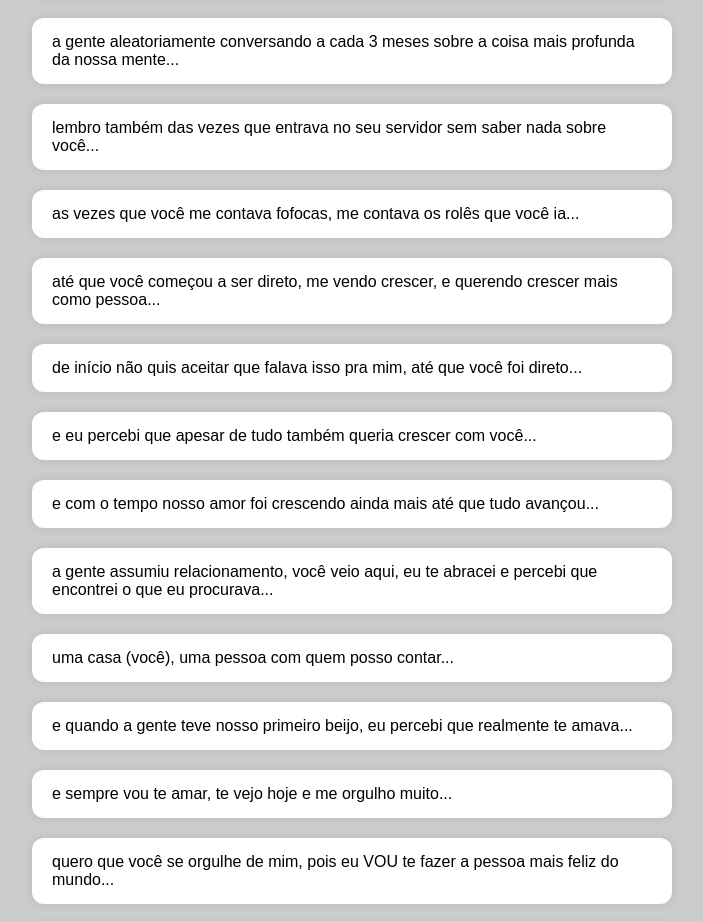
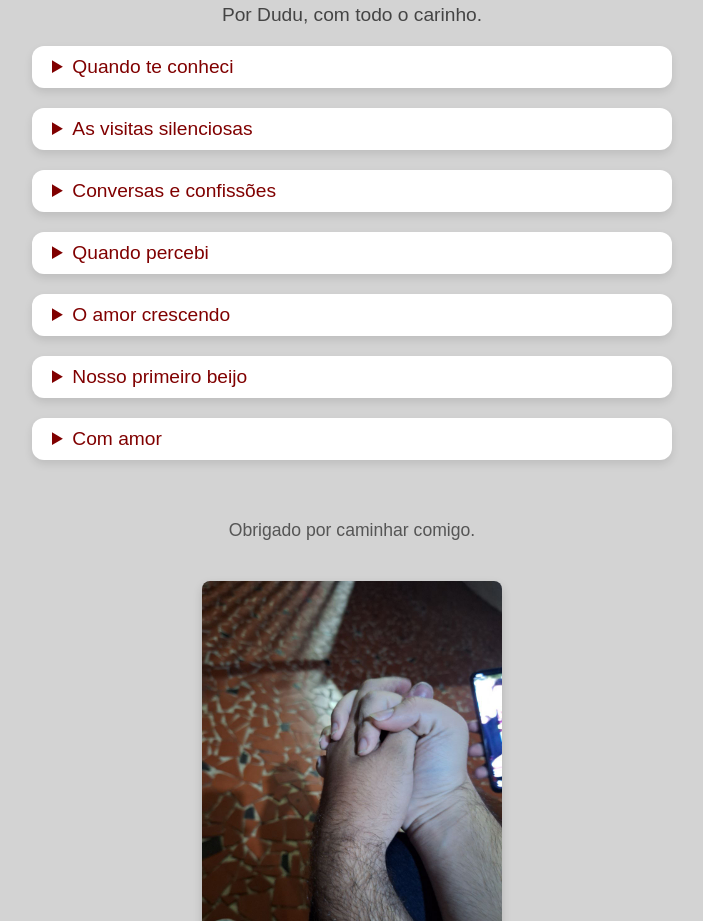
Before and after one commit to zdudublox/surpresa-khy, a plain HTML site: page docs/historia.html in a window 1280 px wide. Shown: the part 116-1037 px from the top of the page, without its empty margins (288-991 px from the left). Drawn offline with Linux system fonts and the light colour scheme.

Commit message:
Update historia.html

```diff
--- a/docs/historia.html
+++ b/docs/historia.html
@@ -1,59 +1,144 @@
 <!DOCTYPE html>
-<html lang="pt-br">
+<html lang="pt-BR">
 <head>
-  <meta charset="UTF-8">
-  <title>Para Khy</title>
+  <meta charset="UTF-8" />
+  <title>Nossa História</title>
   <style>
     body {
-      background-color: #ccc;
-      font-family: sans-serif;
-      padding: 20px;
+      background-color: #d3d3d3; /* cinza claro */
+      font-family: Arial, sans-serif;
+      text-align: center;
+      padding: 40px;
+      margin: 0;
     }
-    .mensagem {
-      background: white;
-      padding: 15px 20px;
+
+    h1 {
+      color: #8b0000;
+    }
+
+    p.intro {
+      font-size: 1.2em;
+      color: #444;
+    }
+
+    details {
+      margin-top: 20px;
+      background-color: white;
       border-radius: 12px;
-      margin: 20px auto;
+      box-shadow: 0 4px 8px rgba(0,0,0,0.1);
       max-width: 600px;
-      box-shadow: 0 0 10px rgba(0,0,0,0.1);
-      animation: aparecer 0.6s ease forwards;
+      margin-left: auto;
+      margin-right: auto;
+      padding: 10px 20px;
+      text-align: left;
+      cursor: pointer;
     }
-    .imagem-container {
-      text-align: center;
-      margin-top: 30px;
+
+    summary {
+      font-size: 1.2em;
+      color: #800000;
+      outline: none;
+      user-select: none;
     }
-    .imagem-container img {
-      max-width: 100%;
+
+    details[open] summary {
+      font-weight: bold;
+    }
+
+    details p {
+      margin-top: 10px;
+      font-size: 1.1em;
+      color: #333;
+      line-height: 1.4em;
+    }
+
+    p.thanks {
+      margin-top: 60px;
+      font-size: 1.1em;
+      color: #555;
+      max-width: 600px;
+      margin-left: auto;
+      margin-right: auto;
+    }
+
+    img {
+      margin-top: 40px;
+      max-width: 300px;
+      width: 80%;
       height: auto;
-      border-radius: 12px;
-      box-shadow: 0 0 10px rgba(0,0,0,0.2);
-    }
-    @keyframes aparecer {
-      from { opacity: 0; transform: translateY(20px); }
-      to { opacity: 1; transform: translateY(0); }
+      border-radius: 8px;
+      display: block;
+      margin-left: auto;
+      margin-right: auto;
+      box-shadow: 0 4px 10px rgba(0,0,0,0.15);
     }
   </style>
 </head>
 <body>
 
-  <div class="mensagem">quanto te conheci eu achei que você era meio doidão, nunca imaginei me aproximar de você...</div>
-  <div class="mensagem">a gente aleatoriamente conversando a cada 3 meses sobre a coisa mais profunda da nossa mente...</div>
-  <div class="mensagem">lembro também das vezes que entrava no seu servidor sem saber nada sobre você...</div>
-  <div class="mensagem">as vezes que você me contava fofocas, me contava os rolês que você ia...</div>
-  <div class="mensagem">até que você começou a ser direto, me vendo crescer, e querendo crescer mais como pessoa...</div>
-  <div class="mensagem">de início não quis aceitar que falava isso pra mim, até que você foi direto...</div>
-  <div class="mensagem">e eu percebi que apesar de tudo também queria crescer com você...</div>
-  <div class="mensagem">e com o tempo nosso amor foi crescendo ainda mais até que tudo avançou...</div>
-  <div class="mensagem">a gente assumiu relacionamento, você veio aqui, eu te abracei e percebi que encontrei o que eu procurava...</div>
-  <div class="mensagem">uma casa (você), uma pessoa com quem posso contar...</div>
-  <div class="mensagem">e quando a gente teve nosso primeiro beijo, eu percebi que realmente te amava...</div>
-  <div class="mensagem">e sempre vou te amar, te vejo hoje e me orgulho muito...</div>
-  <div class="mensagem">quero que você se orgulhe de mim, pois eu VOU te fazer a pessoa mais feliz do mundo...</div>
-  <div class="mensagem">com amor, Dudu.</div>
+  <h1>Nossa História</h1>
+  <p class="intro">Por Dudu, com todo o carinho.</p>
 
-  <div class="imagem-container">
-    <img src="maos.png" alt="Mãos dadas">
-  </div>
+  <details>
+    <summary>Quando te conheci</summary>
+    <p>
+      Achei que você era meio doidão. Nunca imaginei que a gente fosse se aproximar.
+      Mas, curiosamente, a gente acabava se falando, a cada três meses, sobre algo extremamente profundo.
+    </p>
+  </details>
+
+  <details>
+    <summary>As visitas silenciosas</summary>
+    <p>
+      Lembro das vezes que entrava no seu servidor só pra ver se você estava bem.
+      Ficava cinco minutinhos, sem saber nada sobre você, mas querendo te ver.
+    </p>
+  </details>
+
+  <details>
+    <summary>Conversas e confissões</summary>
+    <p>
+      Você me contava fofocas, falava dos rolês que ia. Aos poucos, foi sendo mais direto.
+      Me via crescer. Queria crescer junto. E você estava decidido: queria alguém pra caminhar com você.
+    </p>
+  </details>
+
+  <details>
+    <summary>Quando percebi</summary>
+    <p>
+      De início, não quis aceitar que tudo aquilo era pra mim. Mas você foi claro.
+      E eu percebi: também queria crescer com você.
+    </p>
+  </details>
+
+  <details>
+    <summary>O amor crescendo</summary>
+    <p>
+      Nosso amor foi crescendo. Avançando. Assumimos o relacionamento.
+      Você veio aqui. Eu te abracei. E entendi: encontrei o que procurava. Você.
+    </p>
+  </details>
+
+  <details>
+    <summary>Nosso primeiro beijo</summary>
+    <p>
+      Quando aconteceu, eu soube. Eu te amava. E sempre vou te amar.
+      Te ver hoje me enche de orgulho. E quero que você se orgulhe de mim também.
+    </p>
+  </details>
+
+  <details>
+    <summary>Com amor</summary>
+    <p>
+      Eu vou te fazer a pessoa mais feliz do mundo. Com amor, Dudu.
+    </p>
+  </details>
+
+  <p class="thanks">
+    Obrigado por caminhar comigo.
+  </p>
+
+  <img src="maos.png" alt="Mãos Unidas" />
 
 </body>
 </html>
```
